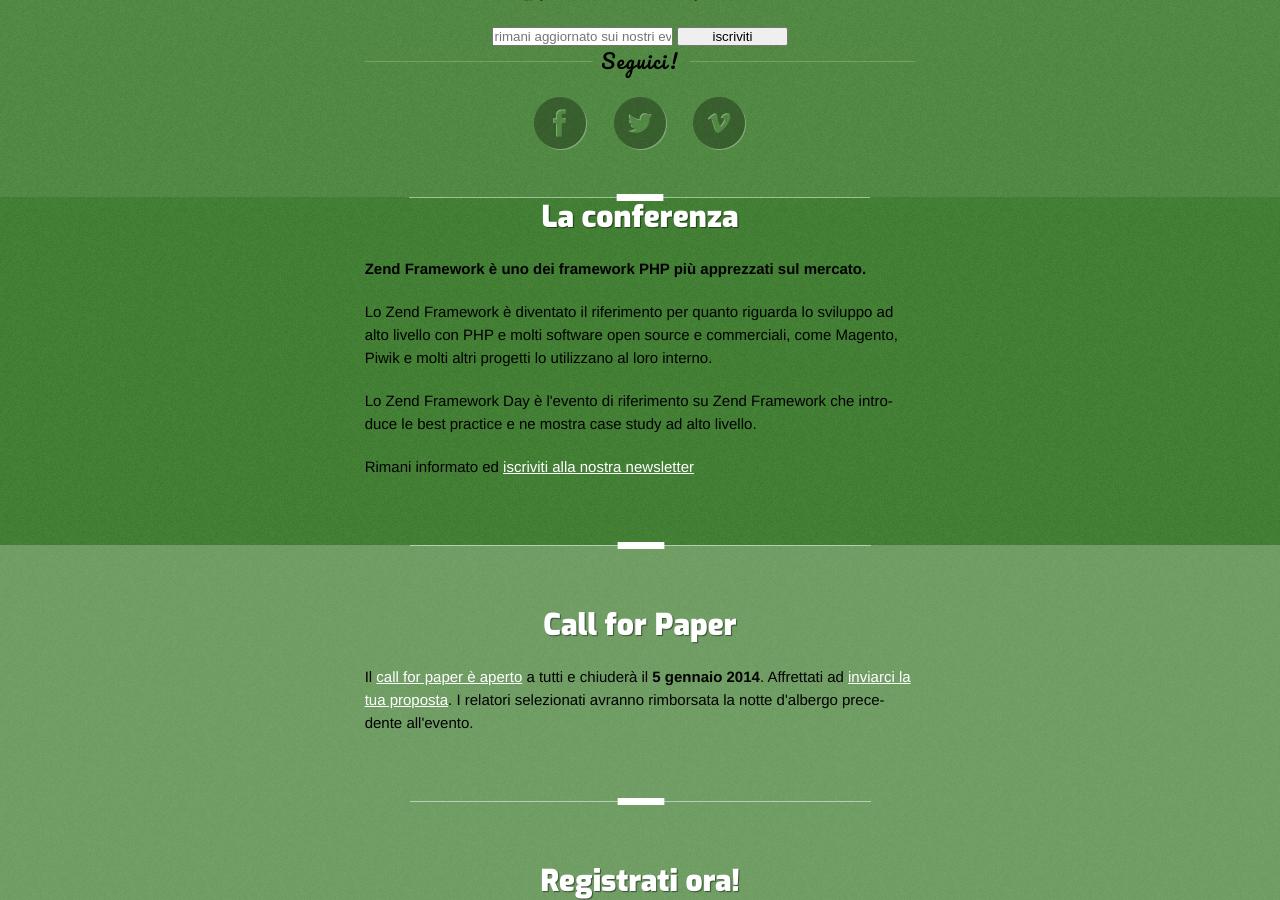
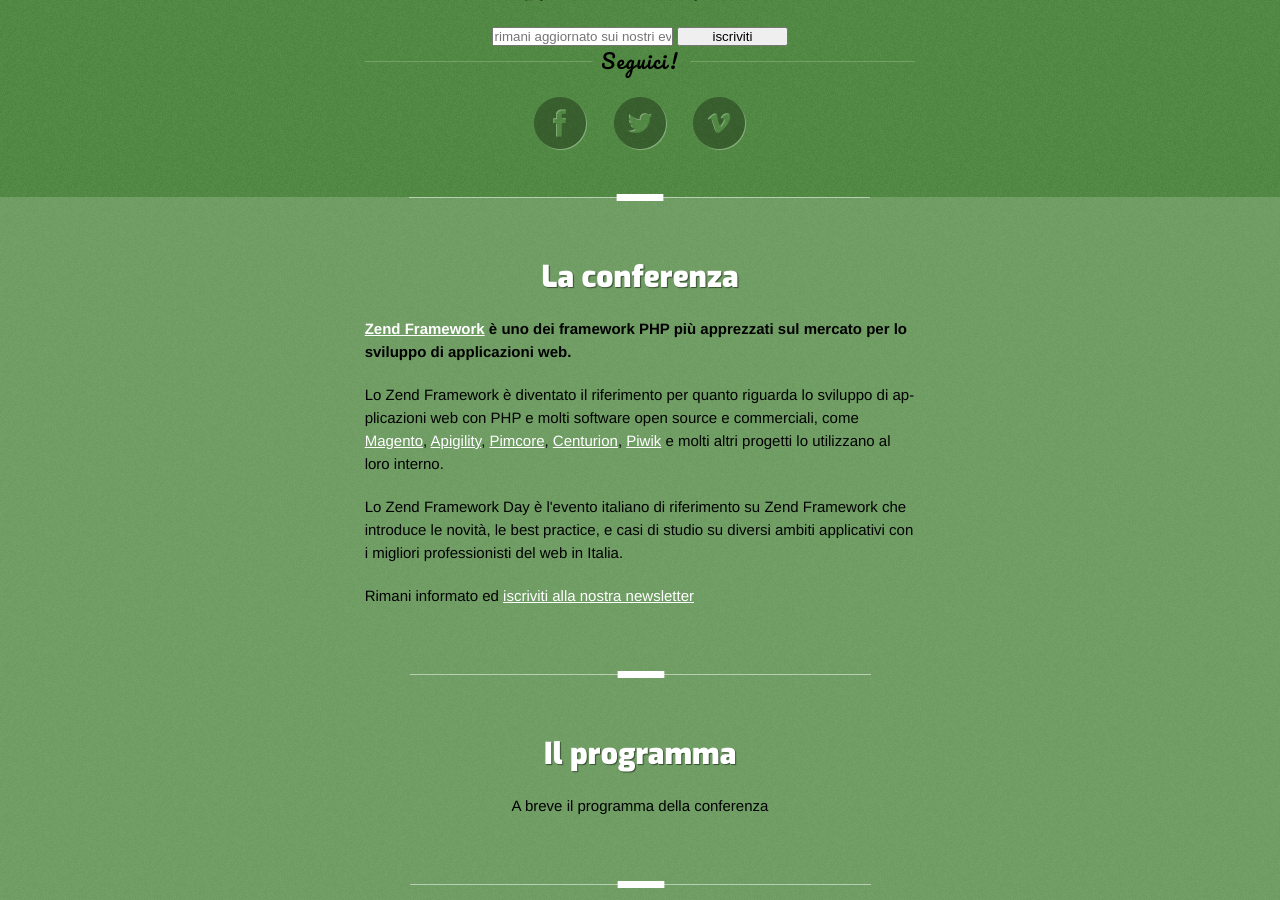
Before and after one commit to GrUSP/2014.zfday.it, a Jekyll site: the page built from index.html, in a window 1280 px wide and 900 px high, scrolled down 744 px. Built offline with Jekyll 4.4.1, drawn with Linux system fonts in a browser that asks for light colours; Markdown is read by kramdown in place of the engine named in the settings; comment, search, counter and statistics services are not loaded; some of the changed text lies outside the part shown.

Commit message:
Aggiunta sezione programma, separata da speaker, e nuovo testo introduttivo

```diff
--- a/_includes/section-contents.html
+++ b/_includes/section-contents.html
@@ -1,15 +1,15 @@
 <a name="info"></a>
-<section class="alpha_14">
+<section class="alpha_24">
 <div class="container group">
 
   <div class="column_6 centered">
     <h3 class="center">La conferenza</h3>
 
-    <p><strong>Zend Framework &egrave; uno dei framework PHP pi&ugrave; apprezzati sul mercato.</strong></p>
+    <p><strong><a href="http://framework.zend.com">Zend Framework</a> &egrave; uno dei framework PHP pi&ugrave; apprezzati sul mercato per lo sviluppo di applicazioni web.</strong></p>
 
-    <p>Lo Zend Framework &egrave; diventato il riferimento per quanto riguarda lo sviluppo ad alto livello con PHP e molti software open source e commerciali, come Magento, Piwik e molti altri progetti lo utilizzano al loro interno.</p>
+    <p>Lo Zend Framework &egrave; diventato il riferimento per quanto riguarda lo sviluppo di applicazioni web con PHP e molti software open source e commerciali, come <a href="http://magento.com/">Magento</a>, <a href="http://www.apigility.org">Apigility</a>, <a href="http://www.pimcore.org/">Pimcore</a>, <a href="http://www.centurion-project.org/">Centurion</a>, <a href="http://piwik.org/">Piwik</a> e molti altri progetti lo utilizzano al loro interno.</p>
 
-    <p>Lo Zend Framework Day &egrave; l'evento di riferimento su Zend Framework che introduce le best practice e ne mostra case study ad alto livello.
+    <p>Lo Zend Framework Day &egrave; l'evento italiano di riferimento su Zend Framework che introduce le novità, le best practice, e casi di studio su diversi ambiti applicativi con i migliori professionisti del web in Italia.
     </p>
 	<p>Rimani informato ed <a href="http://eepurl.com/rCZZT" target="_blank">iscriviti alla nostra newsletter</a></p>
   </div>
--- /dev/null
+++ b/_includes/section-programma.html
@@ -0,0 +1,9 @@
+<a name="programma"></a>
+<section class="alpha_24">
+  <div class="container group">
+      <h3 class="center">Il programma</h3>
+      <p align="center">A breve il programma della conferenza</p>
+  </div>
+
+  <div class="separator"></div>
+</section>
--- a/_includes/section-speakers.html
+++ b/_includes/section-speakers.html
@@ -1,7 +1,7 @@
-<a name="programma"></a>
+<a name="speaker"></a>
 <section class="alpha_24">
   <div class="container group">
-    <h3 class="center">Il programma</h3>
+    <h3 class="center">Speaker</h3>
     <table id="schedule" border="0" cellspacing="0" cellpadding="0">
       <thead>
         <tr>
--- a/_layouts/zfday.html
+++ b/_layouts/zfday.html
@@ -52,7 +52,8 @@
             <li><a href="#info" title="">La conferenza</a></li>
             {% if page.cfp %} <li><a href="#cfp" title="">Call for paper</a></li> {% endif %}
             {% if page.tickets %} <li><a href="#tickets" title="">Registrati</a></li> {% endif %}
-            {% if page.speakers %} <li><a href="#programma" title="">Programma</a></li> {% endif %}
+            {% if page.programma %} <li><a href="#programma" title="">Programma</a></li> {% endif %}
+            {% if page.speaker %} <li><a href="#speaker" title="">Speaker</a></li> {% endif %}
             <li><a href="#location" title="">La location</a></li>
             <li><a href="#sponsor" title="">Gli sponsor</a></li>
           </ul>
--- a/index.html
+++ b/index.html
@@ -14,6 +15,7 @@
 {% include section-contents.html %}
 
 {% if page.cfp %} {% include section-cfp.html %} {% endif %}
+{% if page.programma %} {% include section-programma.html %} {% endif %}
 {% if page.tickets %} {% include section-tickets.html %} {% endif %}
 {% if page.speakers %} {% include section-speakers.html %} {% endif %}
 
```
Also changed, not shown: other parts of index.html (+2 -1 lines), img/pugs/pug_to_2.png.
